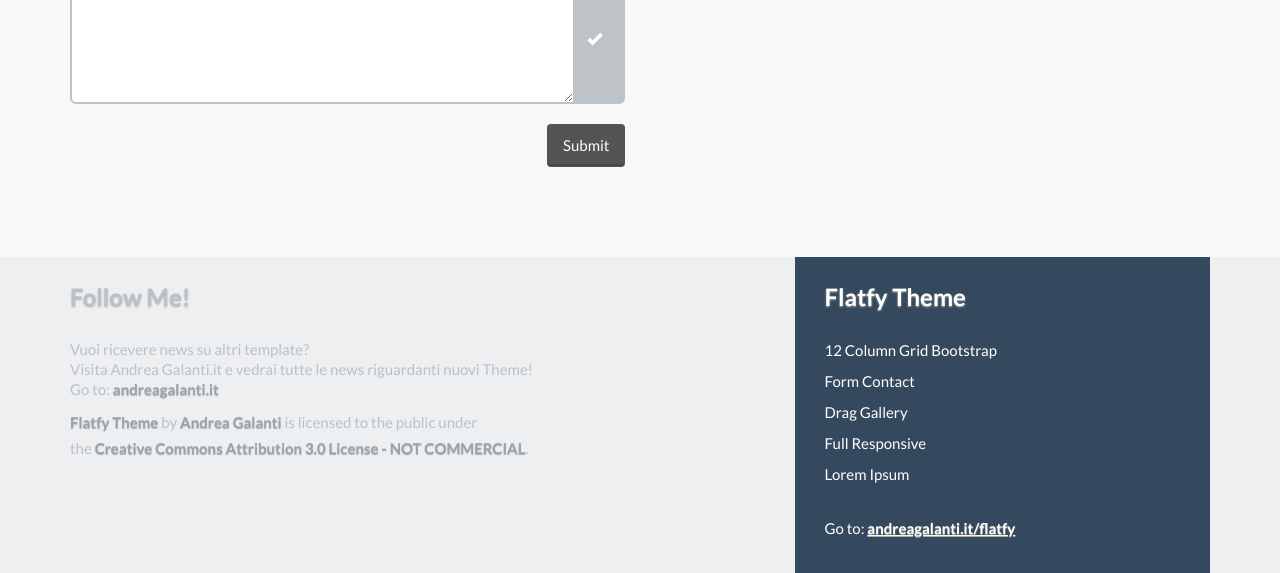
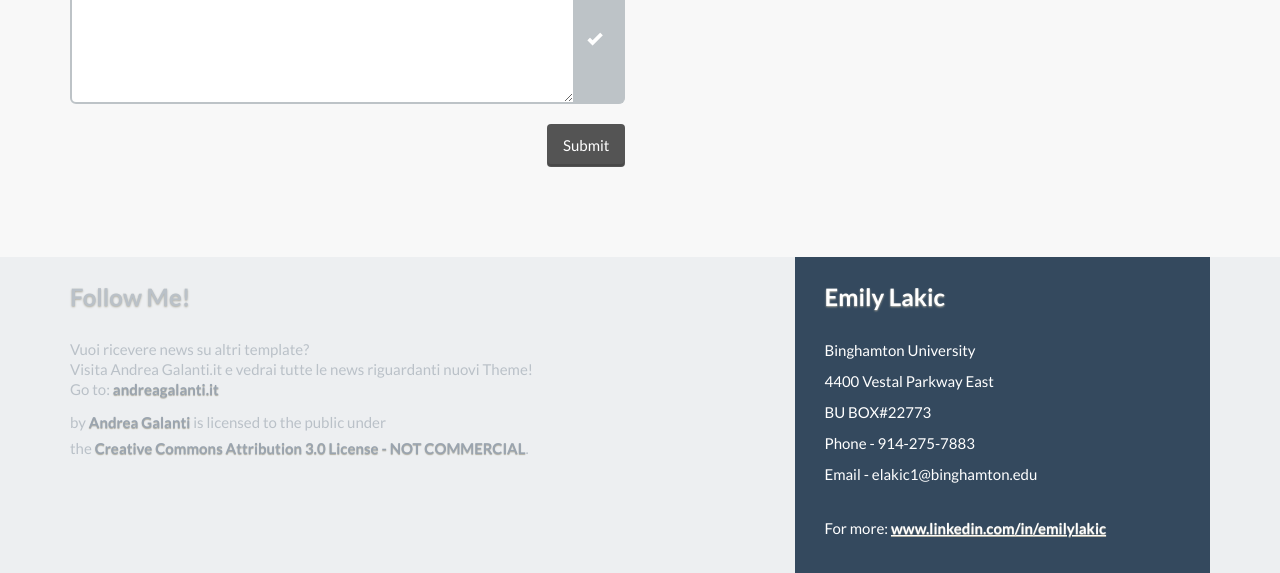
Before and after one commit to emilylakic/emilylakic.github.io, a plain HTML site: page index.html in a window 1280 px wide. Shown: the part 6760-7333 px from the top of the page. Drawn offline with Linux system fonts and the light colour scheme; a web font is replaced by a local one.

Commit message:
Update index.html

```diff
--- a/index.html
+++ b/index.html
@@ -556,7 +556,7 @@
 
 			<!-- LICENSE -->
 			<a rel="cc:attributionURL" href="http://www.andreagalanti.it/flatfy"
-		   property="dc:title">Flatfy Theme </a> by
+		   property="dc:title"></a> by
 		   <a rel="dc:creator" href="http://www.andreagalanti.it"
 		   property="cc:attributionName">Andrea Galanti</a>
 		   is licensed to the public under
@@ -569,15 +569,15 @@
 
           <div class="col-md-5">
             <div class="footer-banner">
-              <h3 class="footer-title">Flatfy Theme</h3>
+              <h3 class="footer-title">Emily Lakic</h3>
               <ul>
-                <li>12 Column Grid Bootstrap</li>
-                <li>Form Contact</li>
-                <li>Drag Gallery</li>
-                <li>Full Responsive</li>
-                <li>Lorem Ipsum</li>
+                <li>Binghamton University</li>
+                <li>4400 Vestal Parkway East</li>
+                <li>BU BOX#22773</li>
+                <li>Phone - 914-275-7883</li>
+                <li>Email - elakic1@binghamton.edu</li>
               </ul>
-              Go to: <a href="http://andreagalanti.it/flatfy" target="_blank">andreagalanti.it/flatfy</a>
+              For more: <a href="http://linkedin.com/in/emilylakic" target="_blank">www.linkedin.com/in/emilylakic</a>
             </div>
           </div>
         </div>
```
